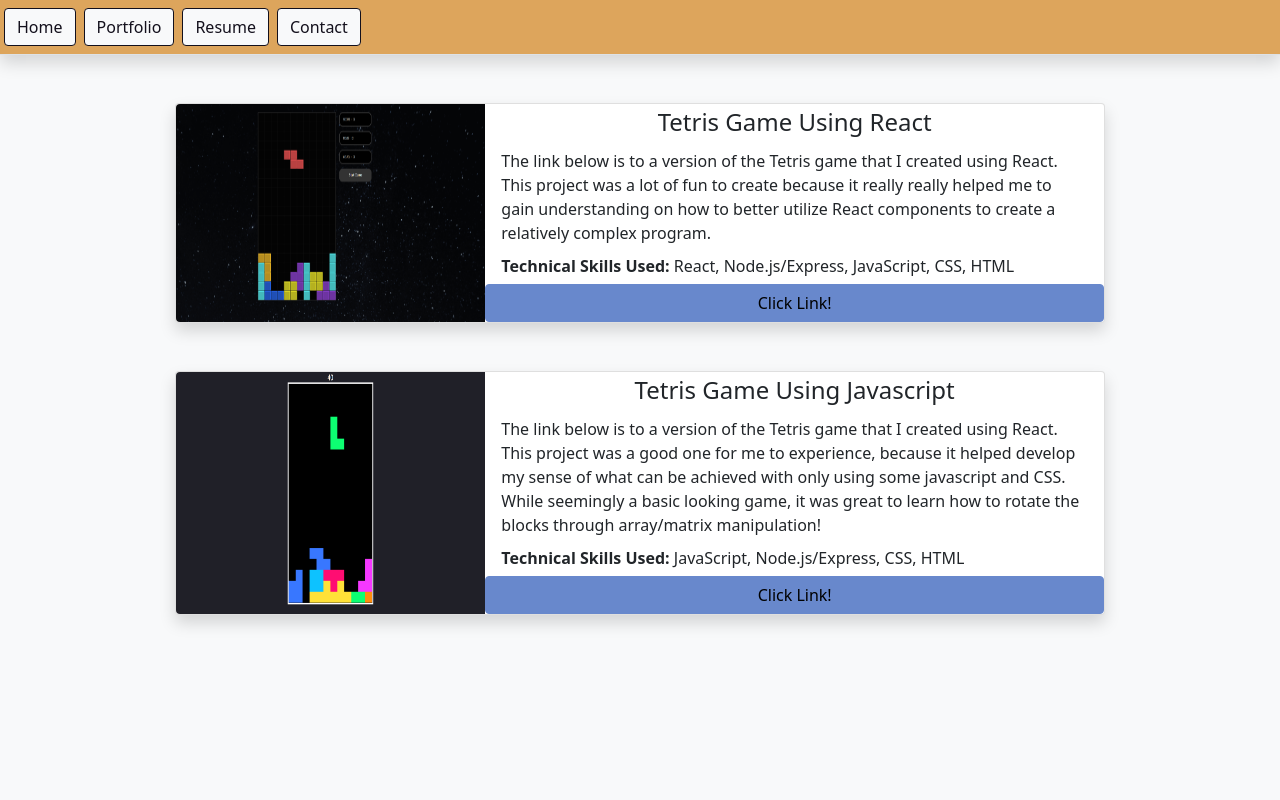
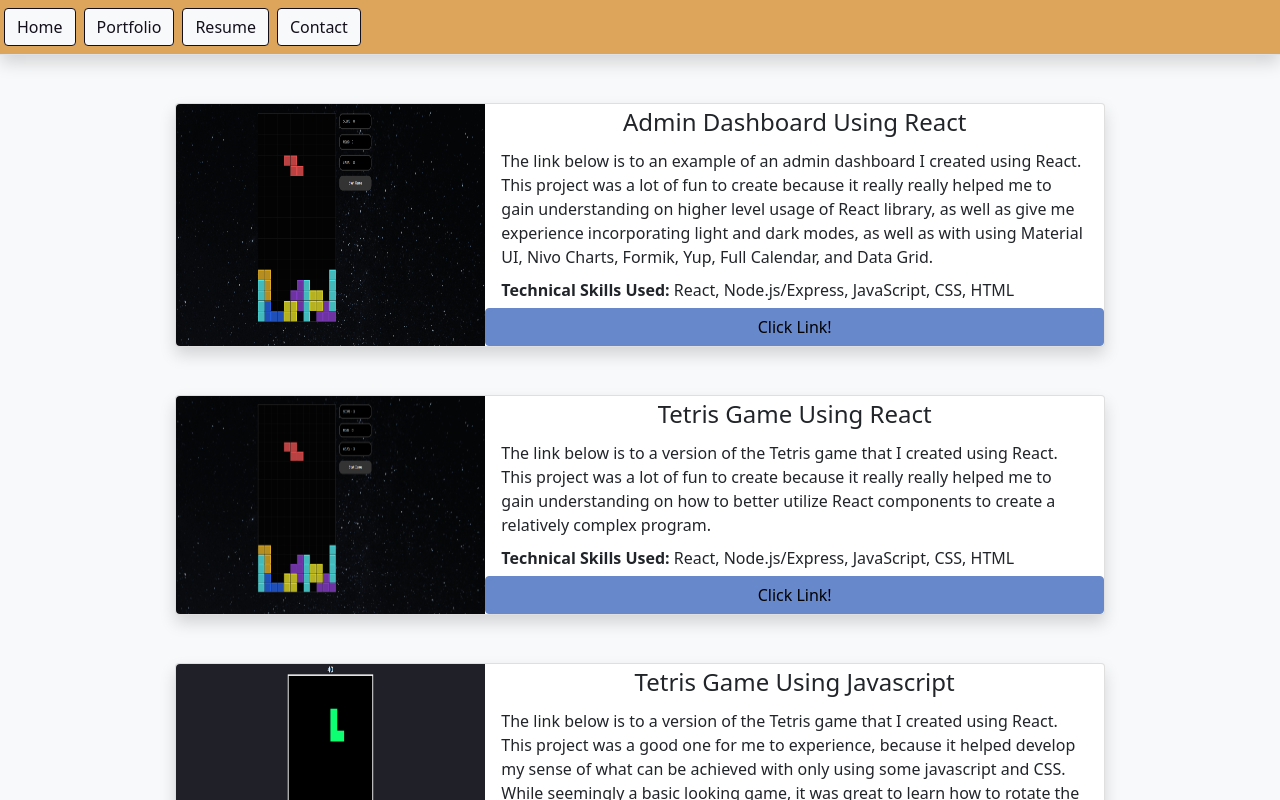
Before and after one commit to mgvaughan/web-profile-project, a React app: page /portfolio in a window 1280 px wide. Shown: the top 800 px of the page. Built offline with nearby package versions, Linux system fonts and the light colour scheme.

Commit message:
adding react-admin-dashboard project

```diff
--- a/src/client/views/Portfolio.tsx
+++ b/src/client/views/Portfolio.tsx
@@ -5,6 +5,7 @@ const Portfolio = () => {
     return (
 
         <div className="container my-5">
+            <PortfolioCard thumbnail="images/React-Tetris-Thumbnail.png" cardTitle="Admin Dashboard Using React" description="The link below is to an example of an admin dashboard I created using React. This project was a lot of fun to create because it really really helped me to gain understanding on higher level usage of React library, as well as give me experience incorporating light and dark modes, as well as with using Material UI, Nivo Charts, Formik, Yup, Full Calendar, and Data Grid." skills="React, Node.js/Express, JavaScript, CSS, HTML" website="https://react-admin-dashboard-mv.netlify.app/" />
             <PortfolioCard thumbnail="images/React-Tetris-Thumbnail.png" cardTitle="Tetris Game Using React" description="The link below is to a version of the Tetris game that I created using React. This project was a lot of fun to create because it really really helped me to gain understanding on how to better utilize React components to create a relatively complex program." skills="React, Node.js/Express, JavaScript, CSS, HTML" website="https://react-tetris-mv.herokuapp.com/" />
             <PortfolioCard thumbnail="images/Javascript-Tetris-Thumbnail.png" cardTitle="Tetris Game Using Javascript" description="The link below is to a version of the Tetris game that I created using React. This project was a good one for me to experience, because it helped develop my sense of what can be achieved with only using some javascript and CSS. While seemingly a basic looking game, it was great to learn how to rotate the blocks through array/matrix manipulation!" skills="JavaScript, Node.js/Express, CSS, HTML" website="https://javascript-tetris-mv.herokuapp.com/" />
         </div>
```
